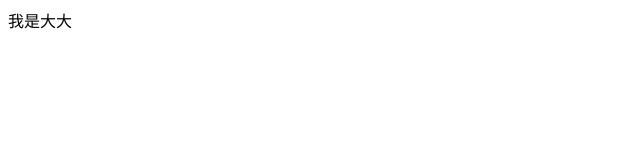
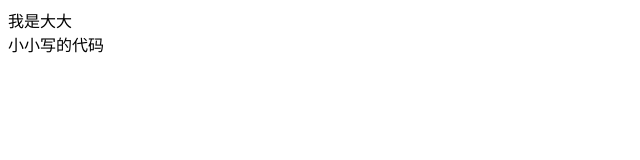
Before and after one commit to shiney-gh/first, a plain HTML site: page index.html in a window 1280 px wide. Shown: the whole page, without its empty margins (0-640 px from the left). Drawn offline with Linux system fonts and the light colour scheme.

Commit message:
小小写的代码

```diff
--- a/index.html
+++ b/index.html
@@ -8,5 +8,6 @@
 </head>
 <body>
     <div>我是大大</div>
+    <div>小小写的代码</div>
 </body>
 </html>
```
